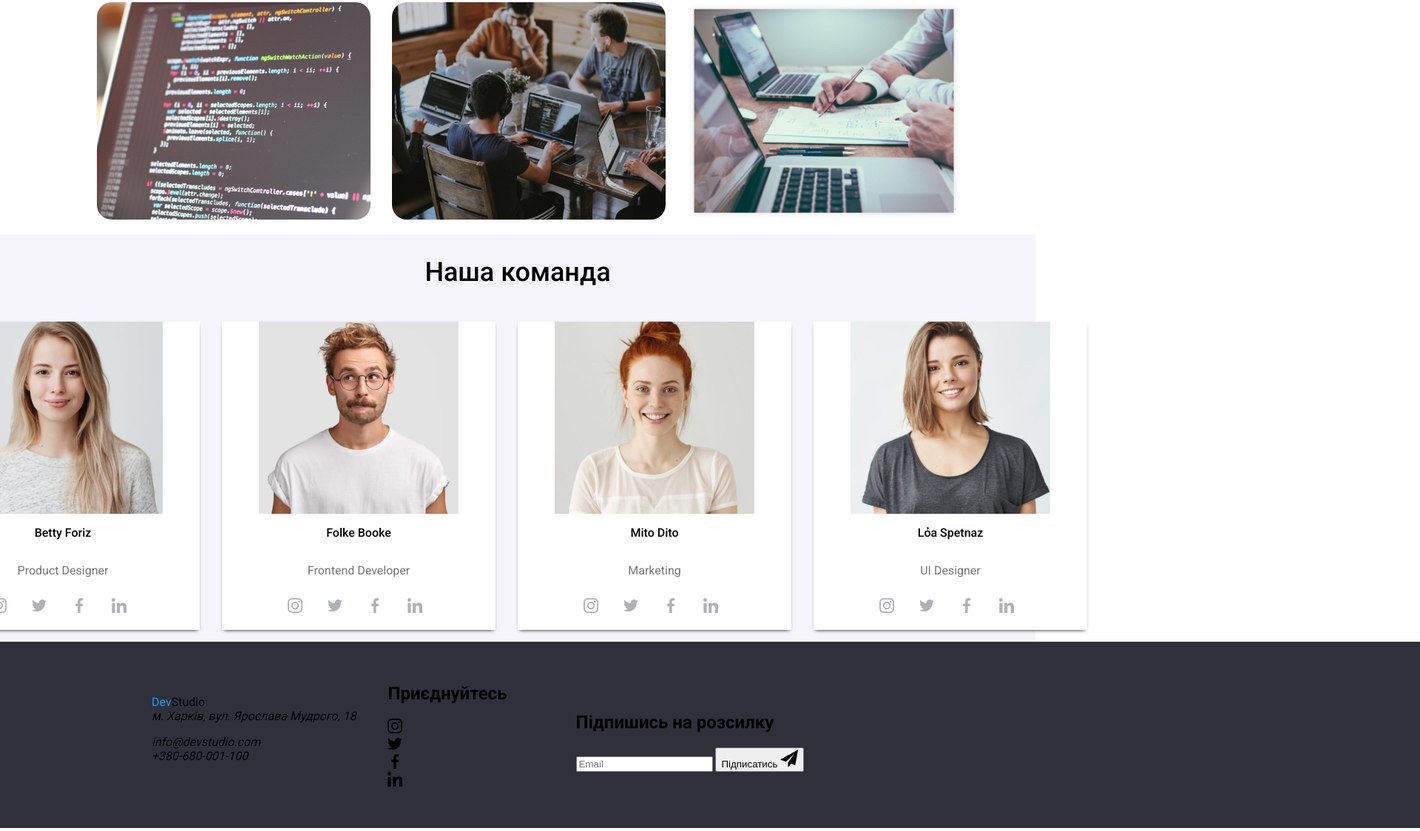
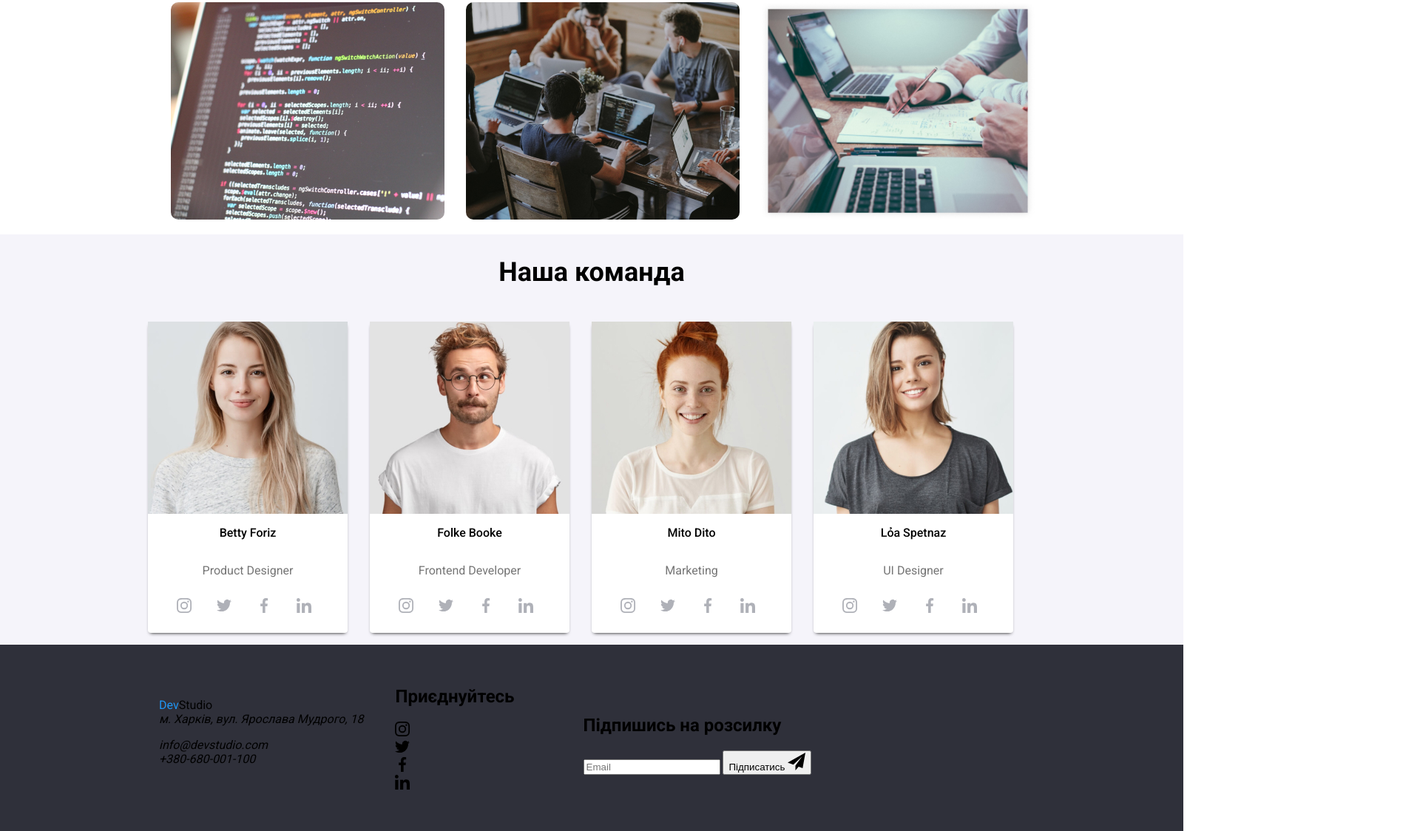
Before and after one commit to ra1z/wt-markup-03, a plain HTML site: page index.html in a window 1280 px wide. Shown: the part 1107-2231 px from the top of the page at 74% size, 1920 px wide, since content can reach past the window. Drawn offline with Linux system fonts and the light colour scheme.

Commit message:
Update styles.css

```diff
--- a/css/styles.css
+++ b/css/styles.css
@@ -17,7 +17,7 @@ ul {
 body {
     font-family: "Roboto" ;
     margin: 0px;
-    width: 1400px;
+    width: 1600px;
     margin-left: auto;
     margin-right: auto;
 }
@@ -32,7 +32,7 @@ header .logo {
     font-family: "Raleway";
     font-weight: 700;
     font-size: 26px;
-    margin-left: 115px;
+    margin-left: 215px;
 }
 
 .logo .color_logo {
@@ -87,7 +87,7 @@ header .logo {
 .order h1{
     color: #ffff;
     font-size: 44px;
-    font-weight: 600;
+    font-weight: 900;
     width: 1048px;
     text-align: center;
     text-transform: uppercase;
@@ -163,7 +163,7 @@ header .logo {
 }
 
 .example ul li img{
-    border-radius: 20px;
+    border-radius: 10px;
 }
 
 .our_team {
@@ -175,7 +175,7 @@ header .logo {
 
 .our_team h2 {
     font-size: 36px;
-    font-weight: 500;
+    font-weight: 700;
 }
 
 .our_team .workers{
@@ -186,8 +186,8 @@ header .logo {
 
 .our_team .workers .worker{
     background-color: #FFFFFF;
-    width: 370px;
-    border-radius: 0 1 4px 4px;
+    width: 270px;
+    border-radius: 0 0 4px 4px;
     box-shadow: var(--card-shadow);
     margin-right: 30px;
     display: flex;
@@ -218,7 +218,7 @@ header .logo {
     display: flex;
     justify-content: center;
     align-items: center;
-    margin: 0 0 11px;
+    margin: 0 0 15px;
     padding: 0;
 }
 
@@ -237,13 +237,13 @@ header .logo {
  footer {
     background-color: #2F303A;
     display: flex;
-    width: 2600px;
+    width: 1600px;
     height: 252px;
     align-items: center;
 }
 
 footer .info {
-    margin-left: 205px;
+    margin-left: 215px;
 }
 
 footer .social_medias{
```
